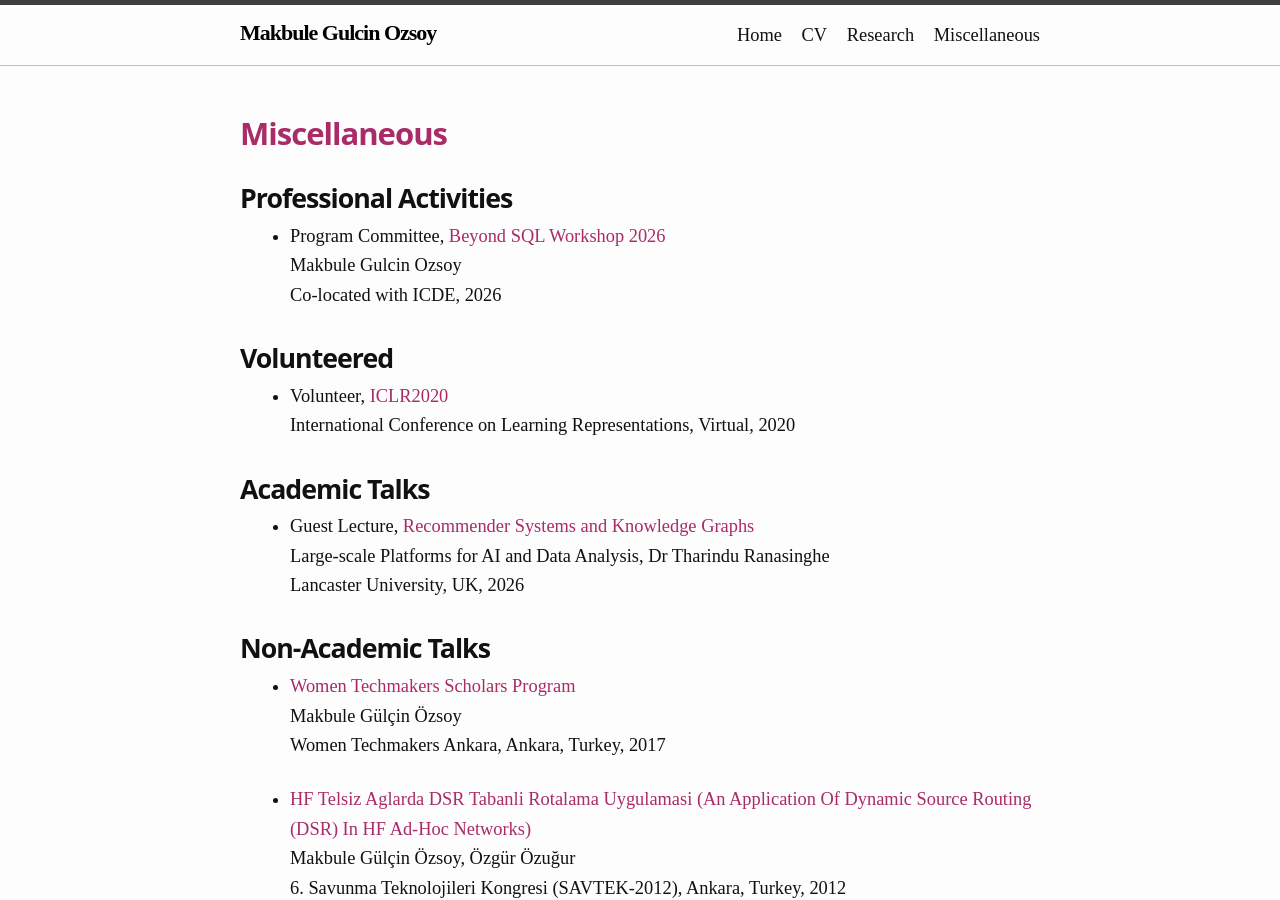
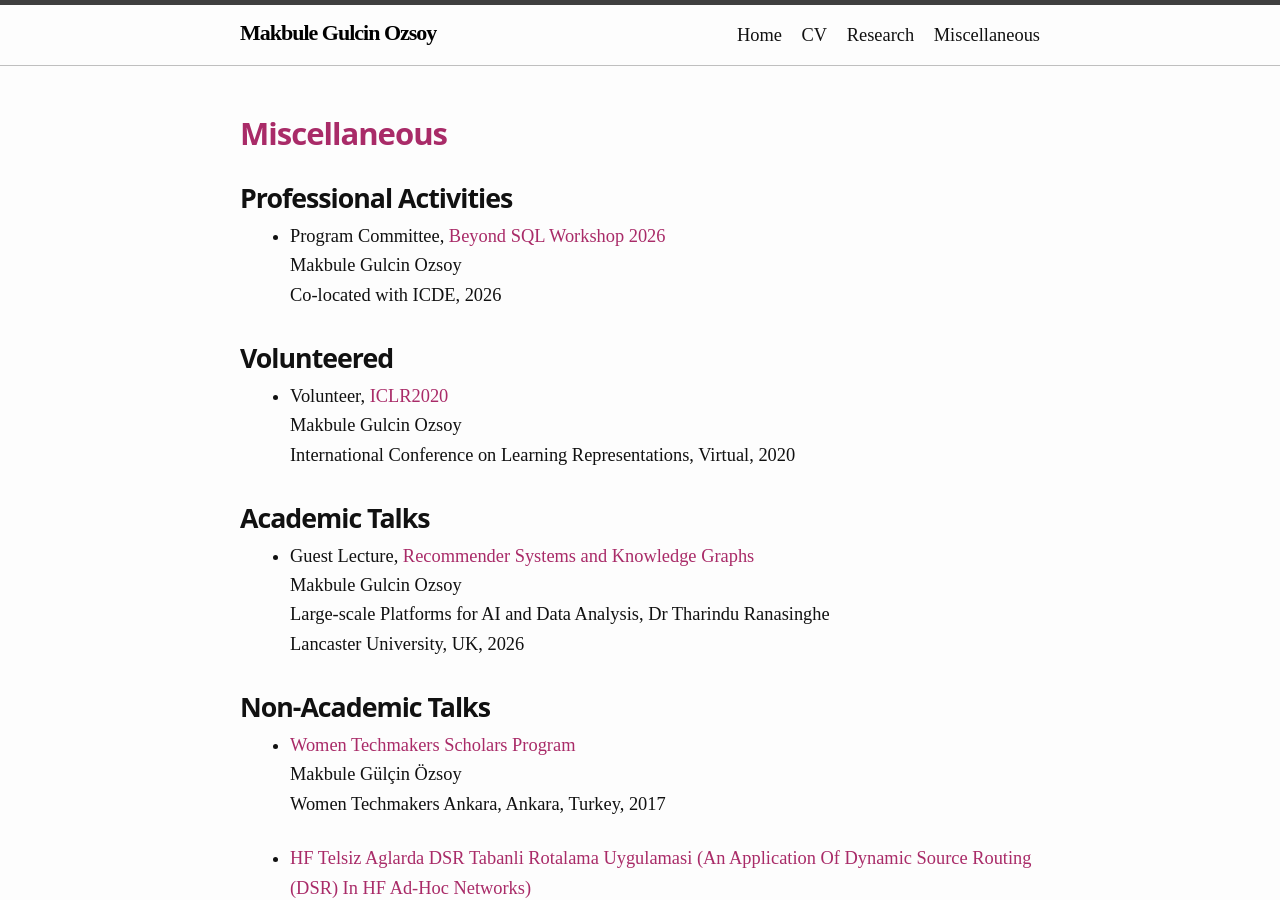
Before and after one commit to mgulcin/mgulcin.github.io, a Jekyll site: the page built from misc.md, in a window 1280 px wide and 900 px high. Built offline with Jekyll 4.4.1, drawn with Linux system fonts in a browser that asks for light colours.

Commit message:
Update misc.md

```diff
--- a/misc.md
+++ b/misc.md
@@ -13,10 +13,12 @@ nav_menu_index: '4'
 ## Volunteered
 
 * Volunteer, [ICLR2020](https://iclr.cc/Conferences/2020/Volunteers) <br/>
+	Makbule Gulcin Ozsoy  <br/>
 	International Conference on Learning Representations, Virtual, 2020
 
 ## Academic Talks
 * Guest Lecture, [Recommender Systems and Knowledge Graphs](../assets/papers/guestLecture_LancesterUni_2026.pdf) <br/>
+	Makbule Gulcin Ozsoy  <br/>
 	Large-scale Platforms for AI and Data Analysis, Dr Tharindu Ranasinghe <br/>
     Lancaster University, UK, 2026
 
```
